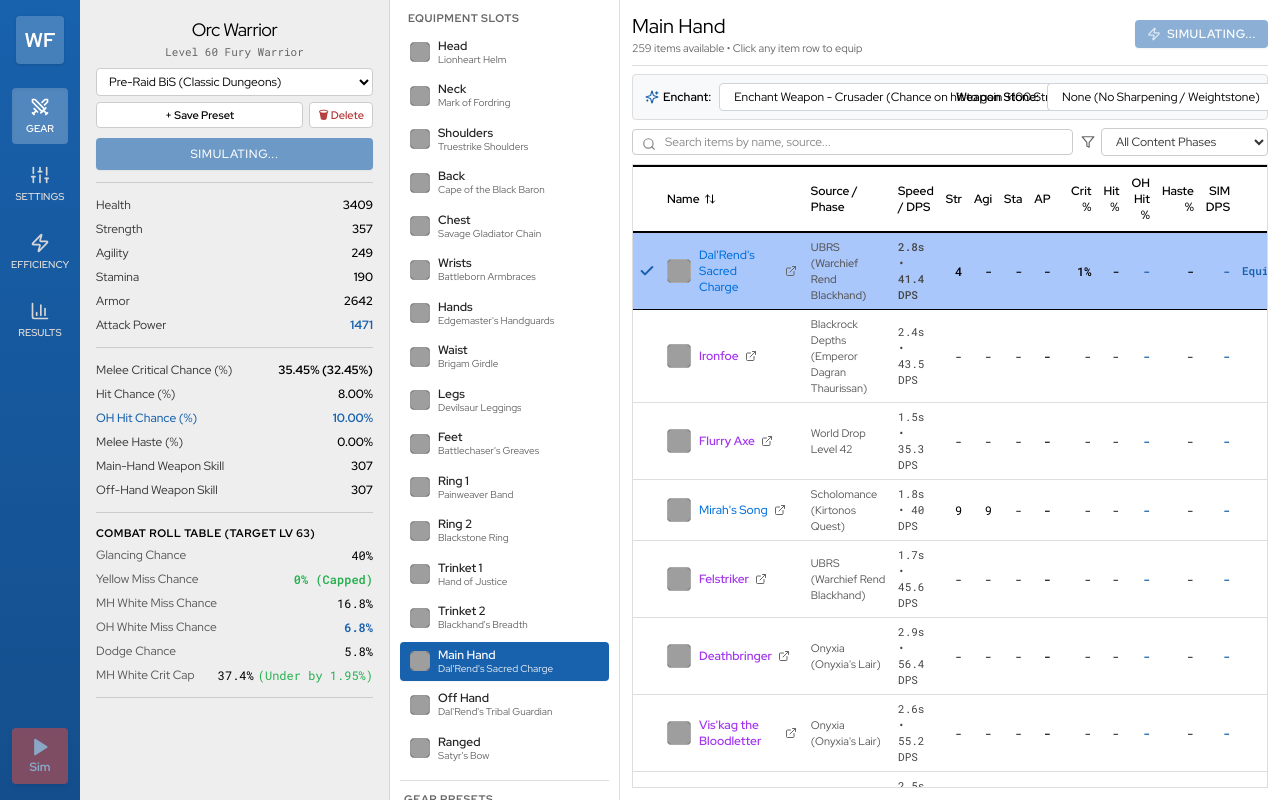
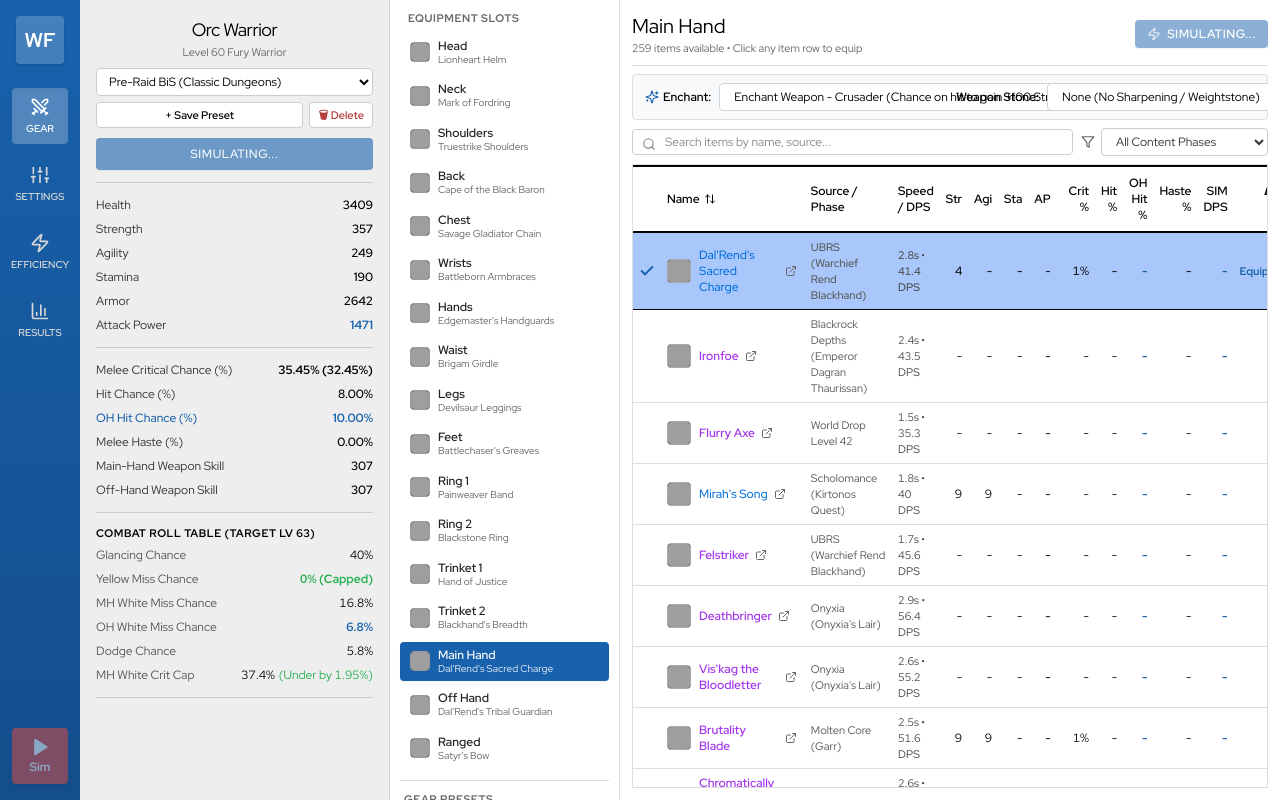
Before and after one commit to Aldeide/fury-forever-sim, a React (Vite) app: page / in a window 1280 px wide. Built offline with nearby package versions, Linux system fonts and the light colour scheme; grey boxes are pictures that could not be loaded.

Commit message:
style(ui): unify typography to clean sans-serif and tabular numbers across progress banners, tables, and stat displays

```diff
--- a/src/components/BuffsPanel.tsx
+++ b/src/components/BuffsPanel.tsx
@@ -249,7 +249,7 @@ export const BuffsPanel: React.FC<BuffsPanelProps> = ({
             >
               <div className="bg-[#eeeeee] px-3 py-2 border-b border-[#dddddd] flex items-center justify-between font-bold text-xs uppercase tracking-wider text-black">
                 <span>{cat.title}</span>
-                <span className="text-[11px] font-mono text-[#666666]">
+                <span className="text-[11px] font-sans font-medium text-[#666666]">
                   {activeCount} Active
                 </span>
               </div>
@@ -301,7 +301,7 @@ export const BuffsPanel: React.FC<BuffsPanelProps> = ({
                             setNumericBuff(buff.id, Number(e.target.value));
                           }}
                           onClick={(e) => e.stopPropagation()}
-                          className="ww-inline-input text-xs border border-[#999999] rounded px-1 py-0.5 ml-1 font-mono font-bold"
+                          className="ww-inline-input text-xs border border-[#999999] rounded px-1 py-0.5 ml-1 font-sans font-bold tabular-nums"
                         >
                           {Array.from({ length: (buff.max || 5) + 1 }, (_, i) => (
                             <option key={i} value={i}>
--- a/src/components/PaperDoll.tsx
+++ b/src/components/PaperDoll.tsx
@@ -107,7 +107,7 @@ export const PaperDoll: React.FC<PaperDollProps> = ({
                   <div className="truncate font-semibold leading-tight flex items-center gap-1.5">
                     <span>{label}</span>
                     {id === 'mainhand' && isTwoHandEquipped && (
-                      <span className="text-[9px] bg-[#d93025] text-white px-1 py-0.2 rounded font-mono font-bold">
+                      <span className="text-[9px] bg-[#d93025] text-white px-1 py-0.2 rounded font-sans font-bold">
                         2H
                       </span>
                     )}
--- a/src/components/RotationPanel.tsx
+++ b/src/components/RotationPanel.tsx
@@ -303,7 +303,7 @@ export const RotationPanel: React.FC<RotationPanelProps> = ({
         <div className="space-y-2">
           {apl.map((item, idx) => (
             <div key={item.id || idx} className="flex flex-wrap md:flex-nowrap items-center gap-2.5 p-2 bg-white border border-[#dddddd] rounded hover:border-[#bbbbbb] transition-colors">
-              <span className="font-mono text-xs font-bold text-[#888888] w-6 shrink-0">#{idx + 1}</span>
+              <span className="font-sans text-xs font-bold text-[#888888] w-6 shrink-0 tabular-nums">#{idx + 1}</span>
               <input type="checkbox" checked={item.enabled} onChange={() => toggleRow(idx)} className="w-4 h-4 text-[#1861ac] cursor-pointer shrink-0" />
               <img
                 src={getAbilityIconUrl(APL_ABILITIES.find((a) => a.value === item.ability)?.label || item.ability, 'medium')}
@@ -329,7 +329,7 @@ export const RotationPanel: React.FC<RotationPanelProps> = ({
                         type="number"
                         value={cond.value ?? 0}
                         onChange={(e) => updateCondValue(idx, cIdx, +e.target.value)}
-                        className="ww-inline-input w-12 text-[11px] font-mono px-0.5"
+                        className="ww-inline-input w-12 text-[11px] font-sans tabular-nums px-0.5"
                       />
                     )}
                     {['buff_active', 'buff_inactive'].includes(cond.type) && (
--- a/src/components/SlotTable.tsx
+++ b/src/components/SlotTable.tsx
@@ -272,7 +272,7 @@ export const SlotTable: React.FC<SlotTableProps> = ({
       {/* Progress Bar during Batch Simulation */}
       {isSimulating && simulationProgress && (
         <div className="mb-2 bg-[#f0f4f8] border border-[#1861ac] rounded p-2 text-xs">
-          <div className="flex justify-between text-[#1861ac] font-mono font-medium mb-1">
+          <div className="flex justify-between text-[#1861ac] font-medium mb-1 tabular-nums">
             <span>Batch Simulating Candidate Items...</span>
             <span>
               {simulationProgress.completed} / {simulationProgress.total} ({simulationProgress.pct}%)
@@ -414,7 +414,7 @@ export const SlotTable: React.FC<SlotTableProps> = ({
                         <div className="flex items-center">
                           <span className={QUALITY_TEXT_COLORS[quality]}>{item.name}</span>
                           {item.isCustom && (
-                            <span className="ml-1 px-1 py-0.2 text-[9px] rounded bg-[#4f378b] text-white font-mono">
+                            <span className="ml-1 px-1 py-0.2 text-[9px] rounded bg-[#4f378b] text-white font-sans font-medium">
                               Custom
                             </span>
                           )}
@@ -437,27 +437,27 @@ export const SlotTable: React.FC<SlotTableProps> = ({
                     </td>
 
                     {isWeaponSlot && (
-                      <td className="p-1.5 font-mono text-[11px] text-[#444444]">
+                      <td className="p-1.5 tabular-nums text-[11px] text-[#444444]">
                         {item.speed ? `${item.speed}s • ${item.dps} DPS` : '-'}
                       </td>
                     )}
 
-                    <td className="p-1.5 text-right font-mono">{item.str || '-'}</td>
-                    <td className="p-1.5 text-right font-mono">{item.agi || '-'}</td>
-                    <td className="p-1.5 text-right font-mono">{item.sta || '-'}</td>
-                    <td className="p-1.5 text-right font-mono font-medium">{item.ap || '-'}</td>
-                    <td className="p-1.5 text-right font-mono">{item.crit ? `${item.crit}%` : '-'}</td>
-                    <td className="p-1.5 text-right font-mono">{item.hit ? `${item.hit}%` : '-'}</td>
-                    <td className="p-1.5 text-right font-mono text-[#1861ac] font-bold">
+                    <td className="p-1.5 text-right tabular-nums">{item.str || '-'}</td>
+                    <td className="p-1.5 text-right tabular-nums">{item.agi || '-'}</td>
+                    <td className="p-1.5 text-right tabular-nums">{item.sta || '-'}</td>
+                    <td className="p-1.5 text-right tabular-nums font-medium">{item.ap || '-'}</td>
+                    <td className="p-1.5 text-right tabular-nums">{item.crit ? `${item.crit}%` : '-'}</td>
+                    <td className="p-1.5 text-right tabular-nums">{item.hit ? `${item.hit}%` : '-'}</td>
+                    <td className="p-1.5 text-right tabular-nums text-[#1861ac] font-bold">
                       {item.ohHit ? `+${item.ohHit}%` : '-'}
                     </td>
-                    <td className="p-1.5 text-right font-mono">{item.haste ? `${item.haste}%` : '-'}</td>
+                    <td className="p-1.5 text-right tabular-nums">{item.haste ? `${item.haste}%` : '-'}</td>
 
-                    <td className="p-1.5 text-right font-mono font-bold text-[#1861ac]">
+                    <td className="p-1.5 text-right tabular-nums font-bold text-[#1861ac]">
                       {batch ? dpsVal.toFixed(1) : '-'}
                     </td>
 
-                    <td className="p-1.5 text-right pr-4 font-mono font-bold">
+                    <td className="p-1.5 text-right pr-4 tabular-nums font-bold">
                       {isEquipped ? (
                         <span className="text-[#1861ac] text-[11px]">Equipped</span>
                       ) : batch ? (
--- a/src/components/StatsSidebar.tsx
+++ b/src/components/StatsSidebar.tsx
@@ -90,7 +90,7 @@ export const StatsSidebar: React.FC<StatsSidebarProps> = ({
         <h3 className="text-lg font-normal text-black tracking-tight">
           {activeRace.name} Warrior
         </h3>
-        <p className="text-[11px] text-[#666666] font-mono">
+        <p className="text-[11px] text-[#666666]">
           Level 60 Fury Warrior
         </p>
 
@@ -203,10 +203,10 @@ export const StatsSidebar: React.FC<StatsSidebarProps> = ({
           <div className="text-[10px] uppercase font-bold text-[#666666] tracking-wider">
             Simulated DPS
           </div>
-          <div className="text-2xl font-bold text-[#1861ac] font-mono">
+          <div className="text-2xl font-bold text-[#1861ac] tabular-nums">
             {dpsVal.toFixed(1)}
           </div>
-          <div className="text-[10px] text-[#777777] font-mono">
+          <div className="text-[10px] text-[#777777] tabular-nums">
             ±{stdDevVal.toFixed(1)} SD &bull; [{(simResult?.minDps || 0).toFixed(0)} - {(simResult?.maxDps || 0).toFixed(0)}]
           </div>
         </div>
@@ -277,29 +277,29 @@ export const StatsSidebar: React.FC<StatsSidebarProps> = ({
         </div>
         <div className="flex justify-between py-0.5">
           <span className="text-[#555555]">Glancing Chance</span>
-          <span className="text-black font-mono">{glancingChance}%</span>
+          <span className="text-black tabular-nums">{glancingChance}%</span>
         </div>
         <div className="flex justify-between py-0.5">
           <span className="text-[#555555]">Yellow Miss Chance</span>
-          <span className={`font-mono ${yellowMiss === 0 ? 'text-[#26b050] font-bold' : 'text-black'}`}>
+          <span className={`tabular-nums ${yellowMiss === 0 ? 'text-[#26b050] font-bold' : 'text-black'}`}>
             {yellowMiss}% {yellowMiss === 0 ? '(Capped)' : ''}
           </span>
         </div>
         <div className="flex justify-between py-0.5">
           <span className="text-[#555555]">MH White Miss Chance</span>
-          <span className="text-black font-mono">{mhWhiteMiss}%</span>
+          <span className="text-black tabular-nums">{mhWhiteMiss}%</span>
         </div>
         <div className="flex justify-between py-0.5">
           <span className="text-[#555555]">OH White Miss Chance</span>
-          <span className="text-[#1861ac] font-bold font-mono">{ohWhiteMiss}%</span>
+          <span className="text-[#1861ac] font-bold tabular-nums">{ohWhiteMiss}%</span>
         </div>
         <div className="flex justify-between py-0.5">
           <span className="text-[#555555]">Dodge Chance</span>
-          <span className="text-black font-mono">{dodgeChance}%</span>
+          <span className="text-black tabular-nums">{dodgeChance}%</span>
         </div>
         <div className="flex justify-between py-0.5">
           <span className="text-[#555555]">MH White Crit Cap</span>
-          <span className="text-black font-mono">
+          <span className="text-black tabular-nums">
             {mhCritCap}%
             {critOverCap > 0 ? (
               <span className="text-[#d93025] font-bold ml-1">(Over by {critOverCap.toFixed(2)}%)</span>
--- a/src/components/TalentTree.tsx
+++ b/src/components/TalentTree.tsx
@@ -74,7 +74,7 @@ export const TalentTree: React.FC<TalentTreeProps> = ({ talents, onChange }) =>
           <div className="text-sm font-bold text-black">
             Points Remaining:{' '}
             <span
-              className={`font-mono font-bold ${
+              className={`font-sans tabular-nums font-bold ${
                 remainingPoints === 0
                   ? 'text-[#2e7d32]'
                   : remainingPoints < 0
```
Also changed, not shown: src/components/AnalyticsPanel.tsx (+10 -10 lines), src/components/CustomItemModal.tsx (+4 -4 lines).
